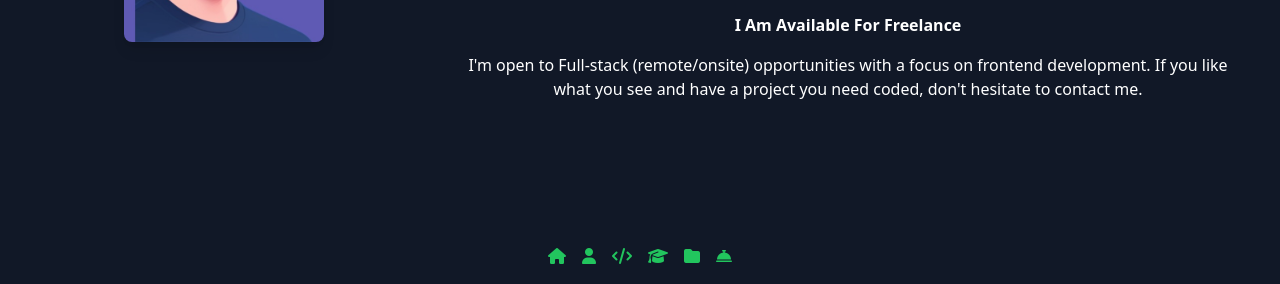
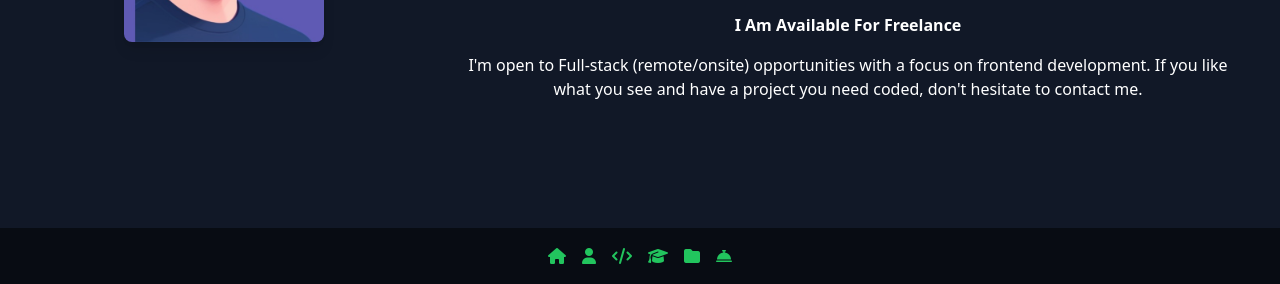
Before and after one commit to mubashir1837/portfolio-html, a plain HTML site: page index.html in a window 1280 px wide. Shown: the part 516-800 px from the top of the page. Drawn offline with nearby package versions, Linux system fonts and the light colour scheme.

Commit message:
portfolio

```diff
--- a/index.html
+++ b/index.html
@@ -8,6 +8,15 @@
     <link href="https://cdn.jsdelivr.net/npm/tailwindcss@2.2.19/dist/tailwind.min.css" rel="stylesheet">
     <link rel="stylesheet" href="https://cdnjs.cloudflare.com/ajax/libs/font-awesome/4.7.0/css/font-awesome.min.css">
     <link rel="stylesheet" href="https://cdnjs.cloudflare.com/ajax/libs/font-awesome/5.15.3/css/all.min.css" />
+    <style>
+        .fixed-bottom-bar {
+            position: fixed;
+            bottom: 0;
+            width: 100%;
+            background-color: rgba(0, 0, 0, 0.5); /* Transparent background */
+            z-index: 10; /* Ensure it is above other elements */
+        }
+    </style>
 </head>
 <body class="bg-gray-900 text-white">
     <div class="flex flex-col items-center justify-center min-h-screen p-4 relative">
@@ -54,7 +63,7 @@
                 </div>
             </div>
         </div>
-        <div class="absolute bottom-0 w-full">
+        <div class="fixed-bottom-bar">
             <ul class="flex space-x-4 justify-center py-4">
                 <li><a href="#" class="text-green-500"><i class="fas fa-home"></i></a></li>
                 <li><a href="#" class="text-green-500"><i class="fas fa-user"></i></a></li>
```
